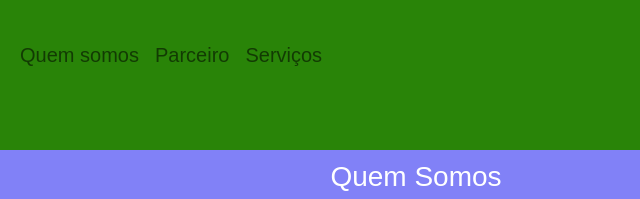
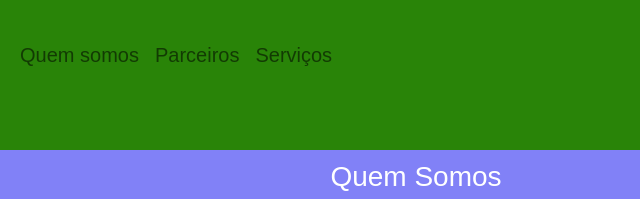
Before and after one commit to jseraphim/aula_bootstrap, a plain HTML site: page index.html in a window 1280 px wide. Shown: the top 199 px of the page, 224-864 px from the left. Drawn offline with Linux system fonts and the light colour scheme.

Commit message:
Small bug

```diff
--- a/index.html
+++ b/index.html
@@ -20,7 +20,7 @@
                     <a class="nav-link" href="#quemsomos">Quem somos</a>
                 </li>
                 <li class="nav-item">
-                    <a class="nav-link" href="#parceiros">Parceiro</a>
+                    <a class="nav-link" href="#parceiros">Parceiros</a>
                 </li>
                 <li class="nav-item">
                     <a class="nav-link" href="#servicos">Serviços</a>
```
